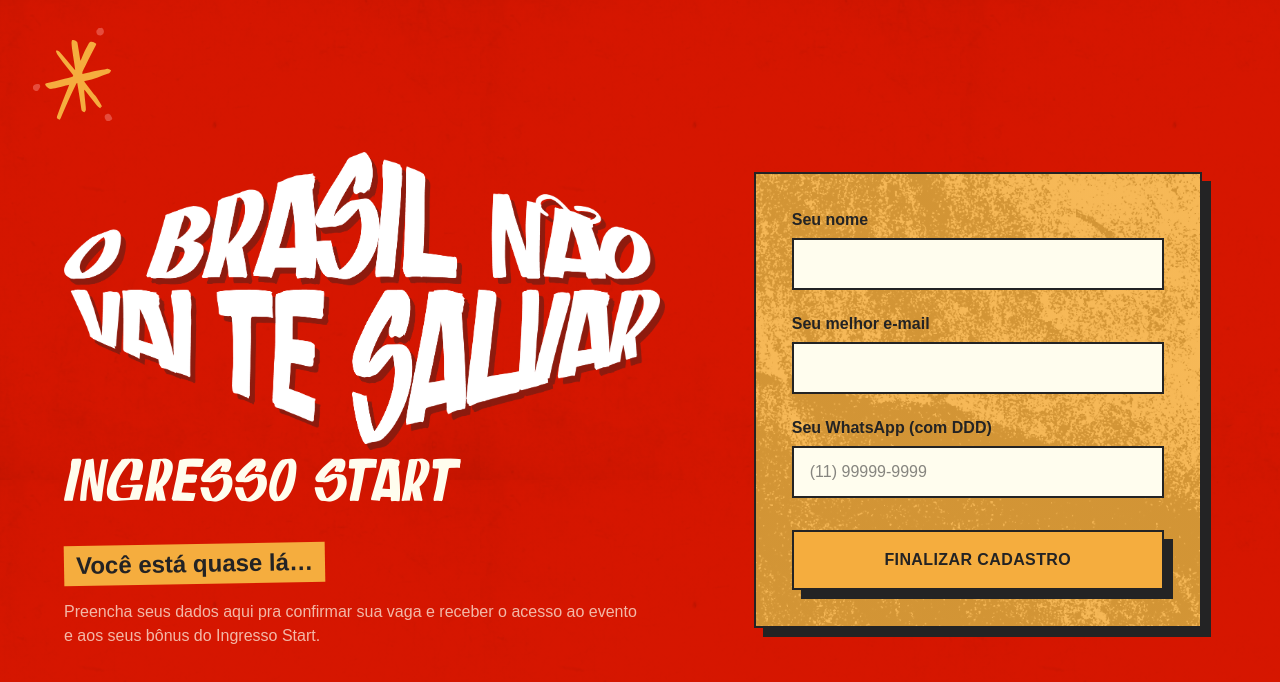
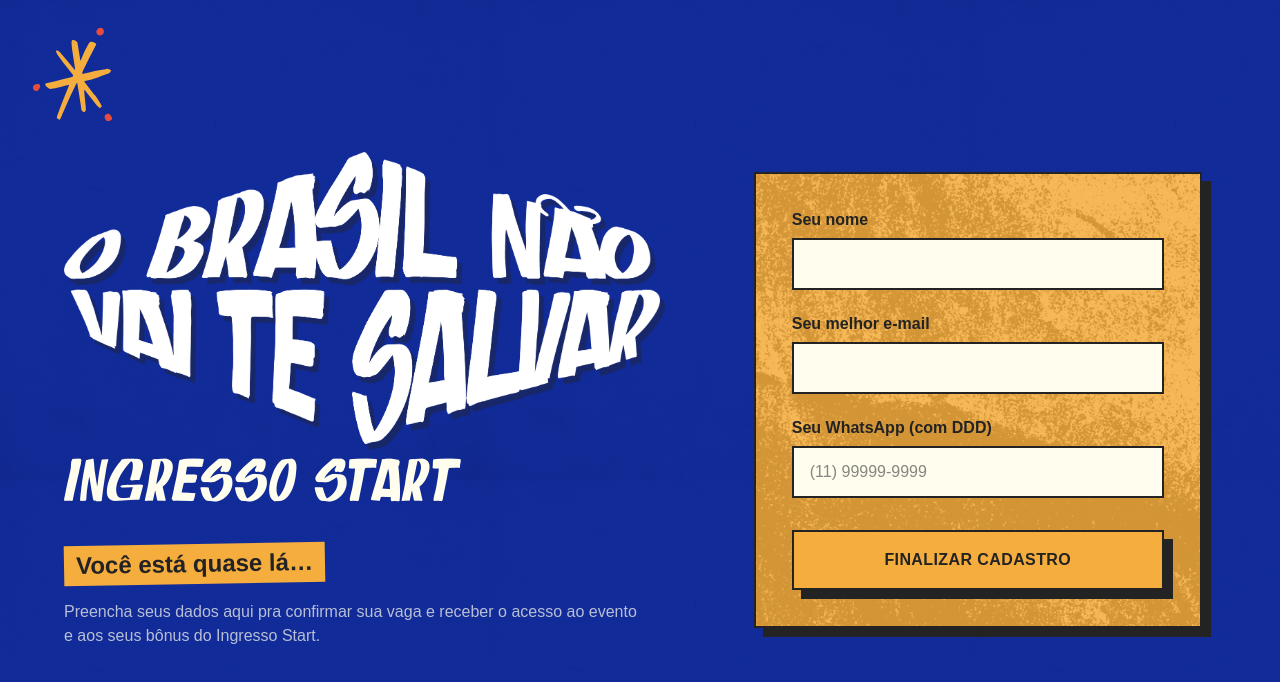
Before and after one commit to equipemantoralab-cell/brasilnaovaitesalvar, a Next.js app: page /captura in a window 1280 px wide. Shown: the top 682 px of the page. Built offline with nearby package versions, Linux system fonts and the light colour scheme; no server answers.

Commit message:
style: ajusta captura e pagina de obrigado

```diff
--- a/app/captura/page.tsx
+++ b/app/captura/page.tsx
@@ -3,7 +3,7 @@ import CapturaForm from '@/components/CapturaForm';
 
 export default function CapturaPage() {
   return (
-    <main className="hero-surface relative flex min-h-screen items-center overflow-hidden px-5 py-12 text-cream sm:px-8 sm:py-20" data-page="captura">
+    <main className="capture-surface relative flex min-h-screen items-center overflow-hidden px-5 py-12 text-cream sm:px-8 sm:py-20" data-page="captura">
       <img src="/brand/ornamento-estrela.svg" alt="" className="pointer-events-none absolute left-8 top-8 w-20 rotate-[-8deg]" aria-hidden="true" />
       <div className="mx-auto grid w-full max-w-6xl gap-10 lg:grid-cols-[1fr_0.8fr] lg:items-center lg:gap-20">
         <section data-section="captura-hero">
--- a/app/globals.css
+++ b/app/globals.css
@@ -36,6 +36,15 @@ body {
   background-color: #d61600;
   background-image:
     linear-gradient(rgba(214, 22, 0, 0.88), rgba(214, 22, 0, 0.88)),
+    url('/brand/textura-grunge.webp');
+  background-size: auto, 480px 480px;
+  background-blend-mode: normal, multiply;
+}
+
+.capture-surface {
+  background-color: #112b99;
+  background-image:
+    linear-gradient(rgba(17, 43, 153, 0.9), rgba(17, 43, 153, 0.9)),
     url('/brand/textura-grunge.webp');
   background-size: auto, 480px 480px;
   background-blend-mode: normal, multiply;
--- a/app/obrigado/page.tsx
+++ b/app/obrigado/page.tsx
@@ -9,7 +9,7 @@ export default function ObrigadoPage() {
     trackEvent('CompleteRegistration', { plan: 'start' });
   }, []);
 
-  const groupUrl = process.env.NEXT_PUBLIC_WHATSAPP_GROUP_URL ?? '#';
+  const groupUrl = 'https://chat.whatsapp.com/IcJr86mbLH7Je4XjIxsMPz';
 
   return (
     <main
@@ -25,7 +25,7 @@ export default function ObrigadoPage() {
         </div>
 
         <div
-          className="mb-8 w-full"
+          className="poster-card mb-8 w-full bg-forest px-4 py-4 text-paper sm:px-5"
           role="progressbar"
           aria-valuenow={98}
           aria-valuemin={0}
@@ -33,9 +33,9 @@ export default function ObrigadoPage() {
           aria-label="Progresso da inscrição"
           data-progress="98"
         >
-          <p className="mb-3 text-sm font-black uppercase tracking-[0.12em] text-forest">Sua inscrição está 98% concluída!</p>
-          <div className="h-3 w-full overflow-hidden rounded-full bg-forest/10 p-0.5">
-            <div className="h-full rounded-full bg-gradient-to-r from-emerald to-lime shadow-sm" style={{ width: '98%' }} />
+          <p className="mb-3 text-sm font-black uppercase tracking-[0.12em] text-paper sm:text-base">Sua inscrição está 98% concluída!</p>
+          <div className="h-4 w-full overflow-hidden border-2 border-paper/80 bg-ink/35 p-0.5">
+            <div className="h-full bg-sun shadow-sm" style={{ width: '98%' }} />
           </div>
         </div>
 
```
